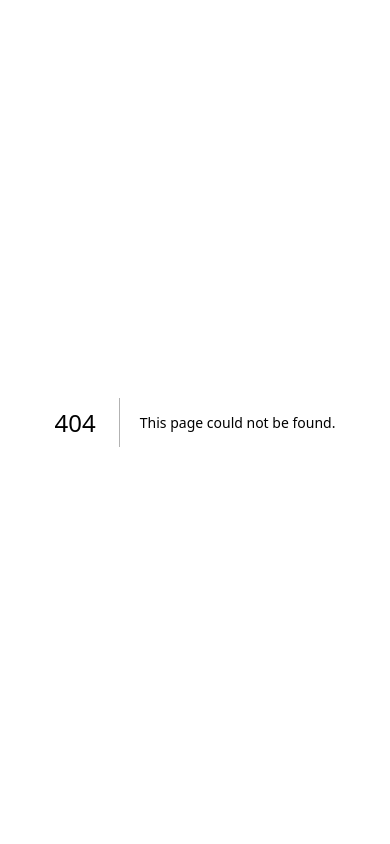
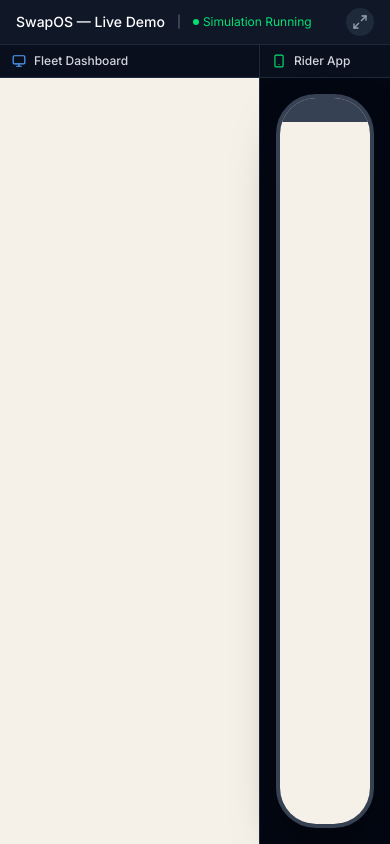
Before and after one commit to AyoBDev/battery-swapping, a Next.js app: page /demo/split in a window 390 px wide. Before the commit this address had no page. Built offline with nearby package versions, Linux system fonts and the light colour scheme.

Commit message:
Add split-screen presenter view (T10)
Side-by-side view embedding fleet dashboard and rider app in
iframes. Phone frame surrounds rider view for realistic effect.
Toggle to resize panels. Used for single-screen event demos.

```diff
--- /dev/null
+++ b/app/demo/split/page.tsx
@@ -0,0 +1,75 @@
+'use client';
+
+import { useState } from 'react';
+import { Monitor, Smartphone, Maximize2, Minimize2 } from 'lucide-react';
+
+export default function SplitScreenPage() {
+    const [riderExpanded, setRiderExpanded] = useState(false);
+
+    return (
+        <div className="h-screen bg-gray-950 flex flex-col overflow-hidden">
+            {/* Toolbar */}
+            <div className="flex items-center justify-between px-4 py-2 bg-gray-900 border-b border-gray-800">
+                <div className="flex items-center gap-3">
+                    <span className="text-sm font-medium text-white">SwapOS — Live Demo</span>
+                    <span className="text-xs text-gray-500">|</span>
+                    <span className="text-xs text-green-400 flex items-center gap-1">
+                        <span className="w-1.5 h-1.5 rounded-full bg-green-400" />
+                        Simulation Running
+                    </span>
+                </div>
+                <div className="flex items-center gap-2">
+                    <button
+                        onClick={() => setRiderExpanded(!riderExpanded)}
+                        className="p-1.5 rounded-lg bg-gray-800 hover:bg-gray-700 text-gray-400 transition-colors"
+                        title={riderExpanded ? 'Collapse rider view' : 'Expand rider view'}
+                    >
+                        {riderExpanded ? <Minimize2 className="w-4 h-4" /> : <Maximize2 className="w-4 h-4" />}
+                    </button>
+                </div>
+            </div>
+
+            {/* Split Content */}
+            <div className="flex-1 flex overflow-hidden">
+                {/* Dashboard Panel */}
+                <div className={`transition-all duration-300 ${riderExpanded ? 'w-1/2' : 'w-2/3'} border-r border-gray-800`}>
+                    <div className="h-full flex flex-col">
+                        <div className="flex items-center gap-2 px-3 py-2 bg-gray-900/50 border-b border-gray-800">
+                            <Monitor className="w-3.5 h-3.5 text-blue-400" />
+                            <span className="text-xs font-medium text-gray-300">Fleet Dashboard</span>
+                        </div>
+                        <div className="flex-1">
+                            <iframe
+                                src="/"
+                                className="w-full h-full border-0"
+                                title="Fleet Dashboard"
+                            />
+                        </div>
+                    </div>
+                </div>
+
+                {/* Rider Panel */}
+                <div className={`transition-all duration-300 ${riderExpanded ? 'w-1/2' : 'w-1/3'}`}>
+                    <div className="h-full flex flex-col">
+                        <div className="flex items-center gap-2 px-3 py-2 bg-gray-900/50 border-b border-gray-800">
+                            <Smartphone className="w-3.5 h-3.5 text-green-400" />
+                            <span className="text-xs font-medium text-gray-300">Rider App</span>
+                        </div>
+                        <div className="flex-1 flex items-center justify-center bg-gray-950 p-4">
+                            {/* Phone frame */}
+                            <div className="w-full max-w-[375px] h-full max-h-[812px] rounded-[2.5rem] border-4 border-gray-700 overflow-hidden shadow-2xl shadow-black/50 relative">
+                                {/* Notch */}
+                                <div className="absolute top-0 left-1/2 -translate-x-1/2 w-32 h-6 bg-gray-700 rounded-b-2xl z-10" />
+                                <iframe
+                                    src="/rider"
+                                    className="w-full h-full border-0"
+                                    title="Rider App"
+                                />
+                            </div>
+                        </div>
+                    </div>
+                </div>
+            </div>
+        </div>
+    );
+}
```
